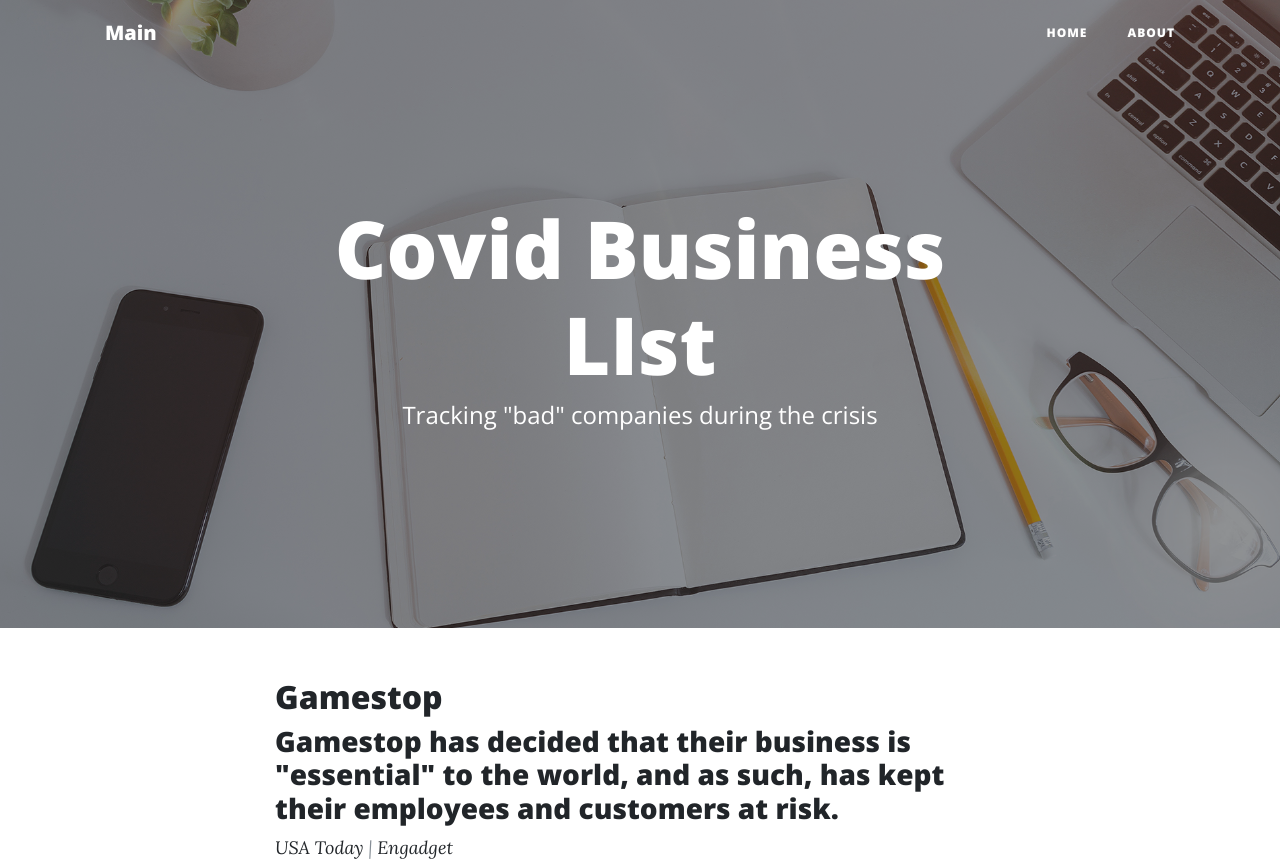
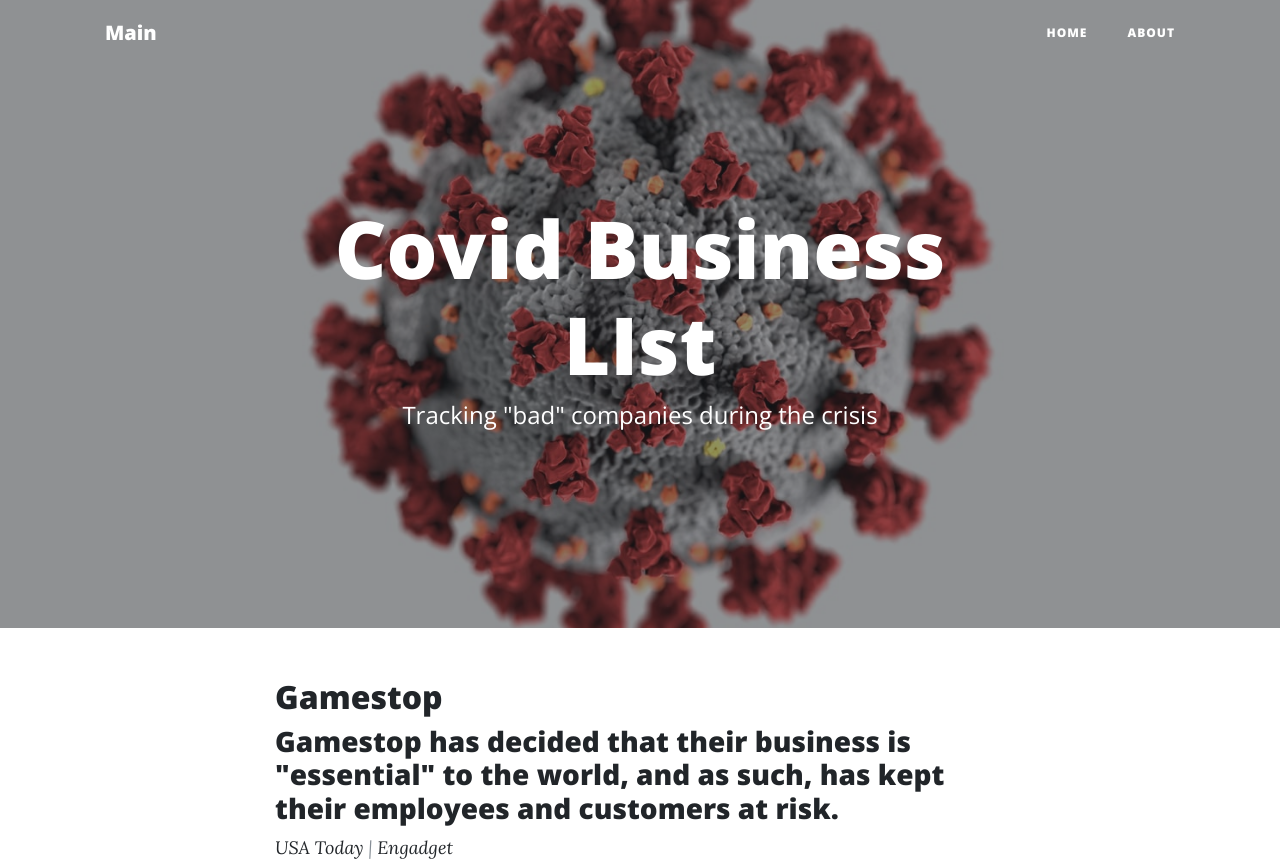
Before and after one commit to CovidBusinessList/CovidBusinessList.github.io, a plain HTML site: page index.html in a window 1280 px wide. Shown: the top 864 px of the page. Drawn offline with nearby package versions, Linux system fonts and the light colour scheme.

Commit message:
Added/changed background

```diff
--- a/index.html
+++ b/index.html
@@ -47,7 +47,7 @@
   </nav>
 
   <!-- Page Header -->
-  <header class="masthead" style="background-image: url('img/home-bg.jpg')">
+  <header class="masthead" style="background-image: url('img/cdc-covid.jpg')">
     <div class="overlay"></div>
     <div class="container">
       <div class="row">
```
Also changed, not shown: img/cdc-covid.jpg (added).
